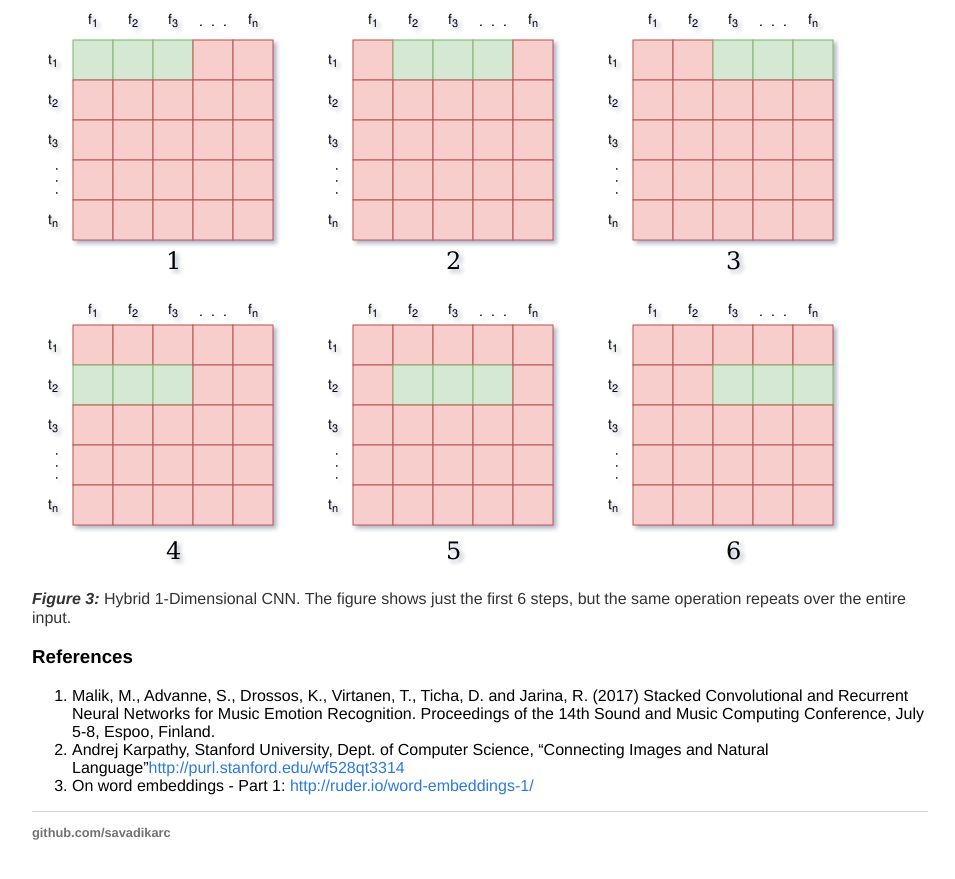
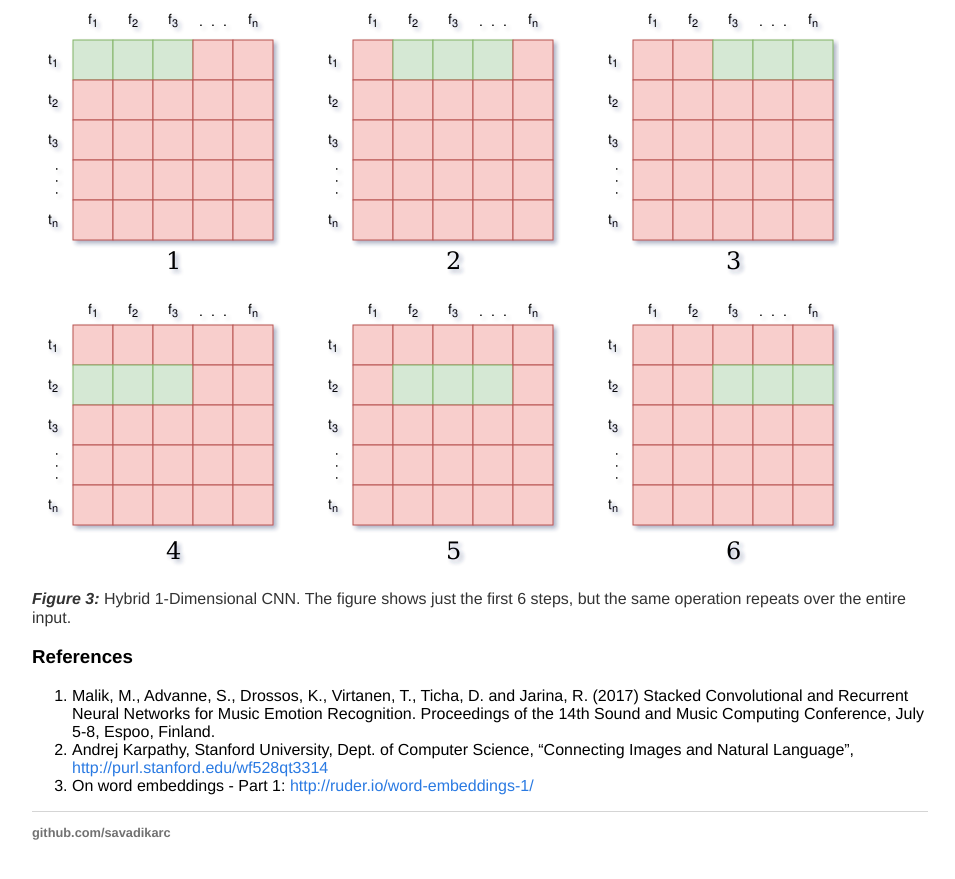
Before and after one commit to savadikarc/savadikarc.github.io, a Jekyll site: the page built from _posts/2018-05-25-hybrid-1-d-cnn.md, in a window 1280 px wide and 900 px high, scrolled down 2168 px. Shown: the top 879 px of the window, without its empty margins (160-1115 px from the left). Built offline with Jekyll 4.4.1, drawn with Linux system fonts in a browser that asks for light colours.

```diff
--- a/_posts/2018-05-25-hybrid-1-d-cnn.md
+++ b/_posts/2018-05-25-hybrid-1-d-cnn.md
@@ -47,5 +47,5 @@ The CNN filters is now looking for certain features in each time segments, indep
 
 ### References
 1. Malik, M., Advanne, S., Drossos, K., Virtanen, T., Ticha, D. and Jarina, R. (2017) Stacked Convolutional and Recurrent Neural Networks for Music Emotion Recognition. Proceedings of the 14th Sound and Music Computing Conference, July 5-8, Espoo, Finland.
-2. Andrej Karpathy, Stanford University, Dept. of Computer Science, "Connecting Images and Natural Language"[http://purl.stanford.edu/wf528qt3314](http://purl.stanford.edu/wf528qt3314)
+2. Andrej Karpathy, Stanford University, Dept. of Computer Science, "Connecting Images and Natural Language", [http://purl.stanford.edu/wf528qt3314](http://purl.stanford.edu/wf528qt3314)
 3. On word embeddings - Part 1: [http://ruder.io/word-embeddings-1/](http://ruder.io/word-embeddings-1/)
```
